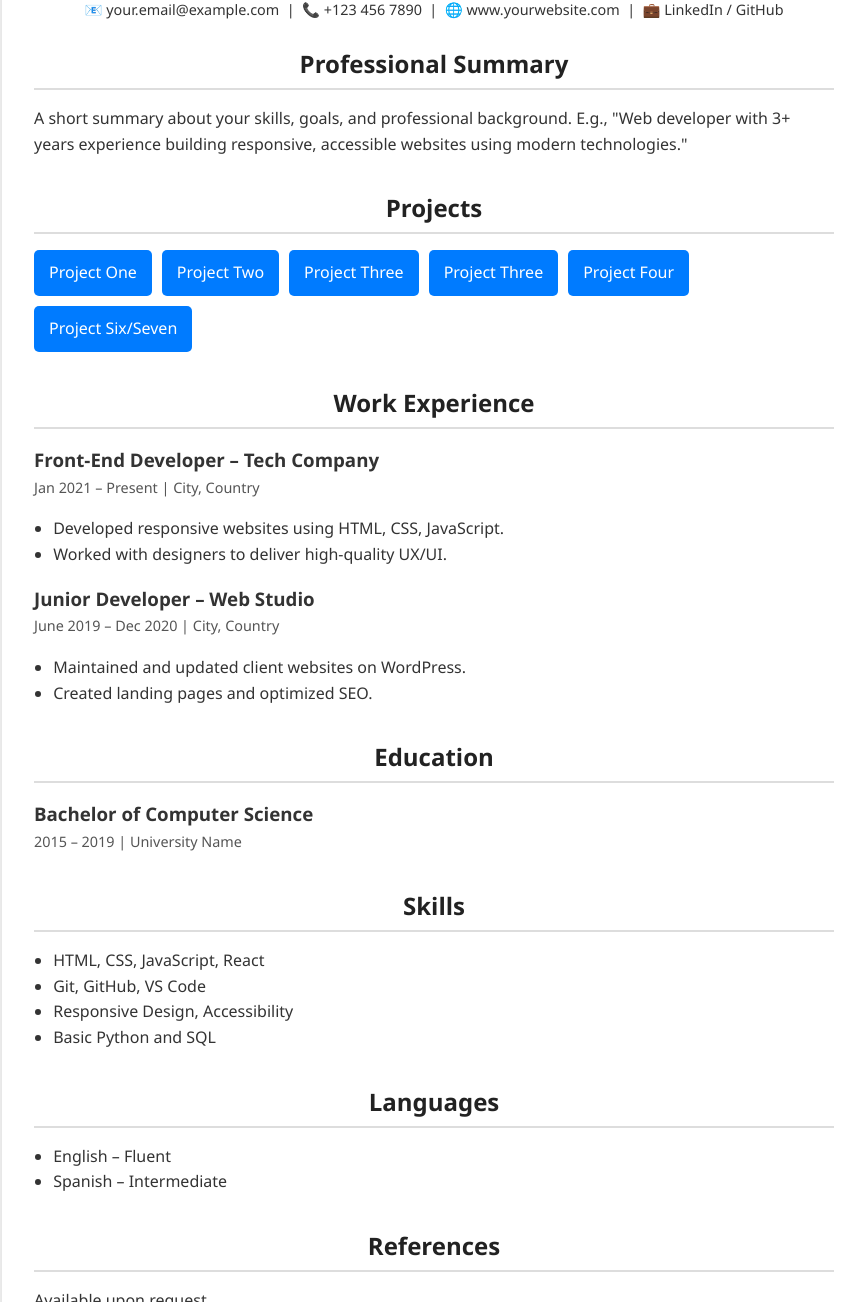
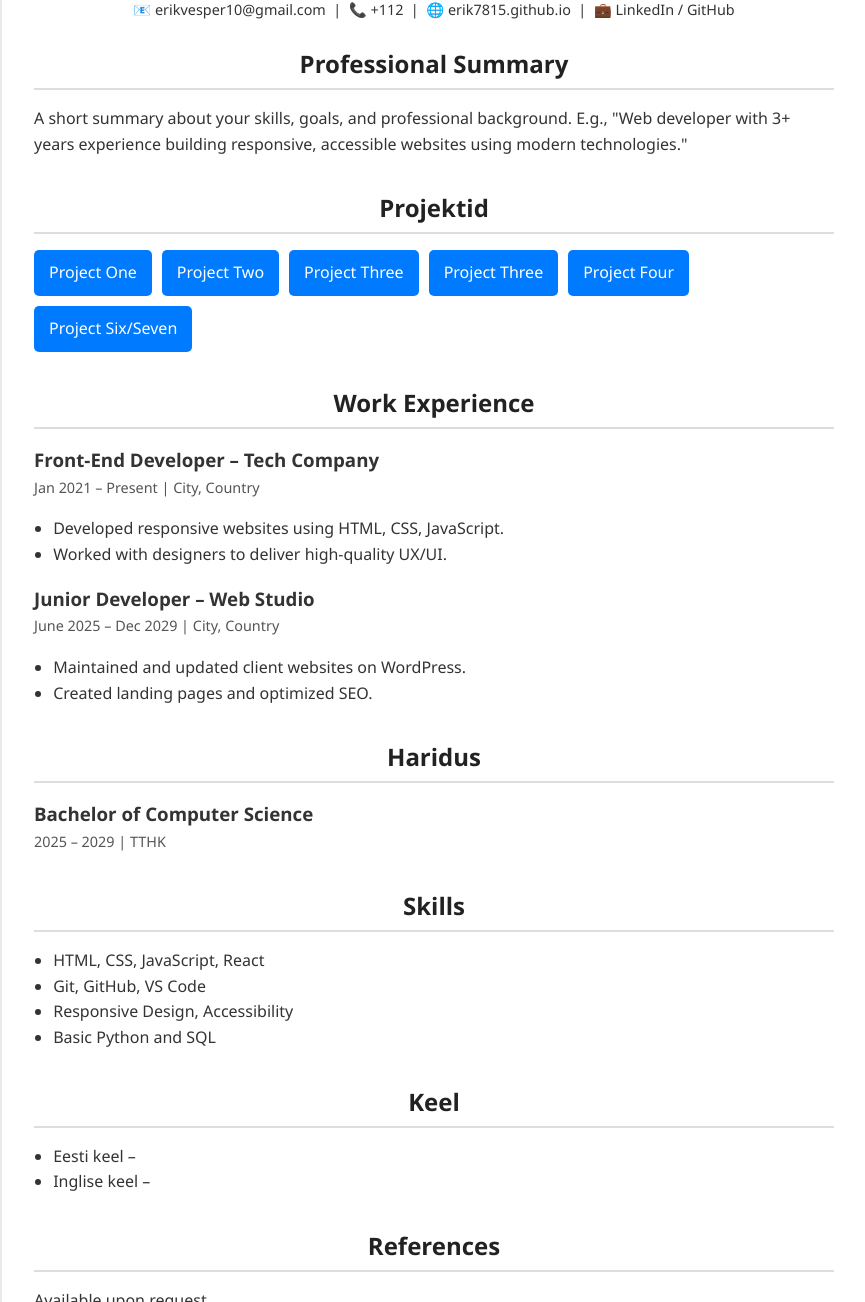
Before and after one commit to Erik7815/erik7815.github.io, a plain HTML site: page index.html in a window 1280 px wide. Shown: the part 298-1600 px from the top of the page, without its empty margins (206-1071 px from the left). Drawn offline with Linux system fonts and the light colour scheme.

Commit message:
minu teine commit

```diff
--- a/index.html
+++ b/index.html
@@ -118,11 +118,11 @@
     <!-- Profile Image -->
     <img src="profile.jpg" alt="Profile Picture" class="profile-pic" />
 
-    <h1>Your Name</h1>
+    <h1>Erik</h1>
     <div class="contact">
-      📧 your.email@example.com &nbsp;|&nbsp;
-      📞 +123 456 7890 &nbsp;|&nbsp;
-      🌐 www.yourwebsite.com &nbsp;|&nbsp;
+      📧 erikvesper10@gmail.com &nbsp;|&nbsp;
+      📞 +112 &nbsp;|&nbsp;
+      🌐 erik7815.github.io &nbsp;|&nbsp;
       💼 LinkedIn / GitHub
     </div>
 
@@ -135,7 +135,7 @@
     </div>
 
     <div class="section">
-      <h2>Projects</h2>
+      <h2>Projektid</h2>
       <div class="project-links">
         <a href="https://github.com/yourusername/project1" target="_blank">Project One</a>
         <a href="https://yourportfolio.com/project2" target="_blank">Project Two</a>
@@ -158,7 +158,7 @@
       </div>
       <div class="job">
         <h3>Junior Developer – Web Studio</h3>
-        <span>June 2019 – Dec 2020 | City, Country</span>
+        <span>June 2025 – Dec 2029 | City, Country</span>
         <ul>
           <li>Maintained and updated client websites on WordPress.</li>
           <li>Created landing pages and optimized SEO.</li>
@@ -167,10 +167,10 @@
     </div>
 
     <div class="section">
-      <h2>Education</h2>
+      <h2>Haridus</h2>
       <div class="edu">
         <h3>Bachelor of Computer Science</h3>
-        <span>2015 – 2019 | University Name</span>
+        <span>2025 – 2029 | TTHK</span>
       </div>
     </div>
 
@@ -185,10 +185,10 @@
     </div>
 
     <div class="section">
-      <h2>Languages</h2>
+      <h2>Keel</h2>
       <ul>
-        <li>English – Fluent</li>
-        <li>Spanish – Intermediate</li>
+        <li>Eesti keel – </li>
+        <li>Inglise keel – </li>
       </ul>
     </div>
 
```
